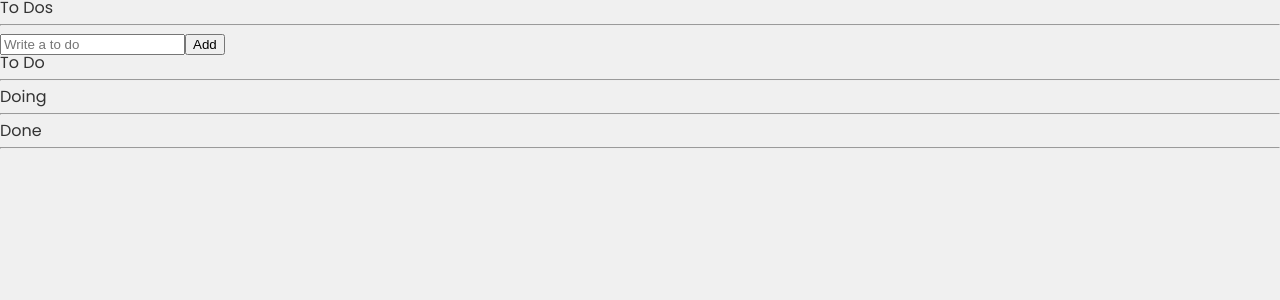
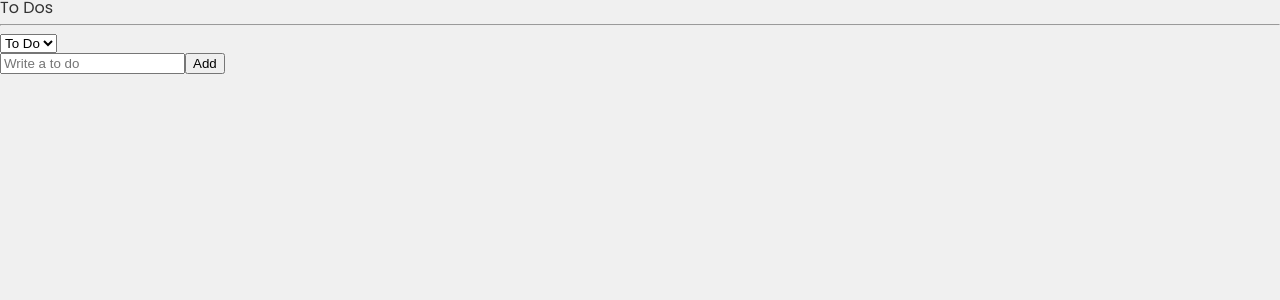
Before and after one commit to sbtiffanykim/to-do-app, a React (Vite) app: page / in a window 1280 px wide. Shown: the top 300 px of the page. Built offline with nearby package versions, Linux system fonts and the light colour scheme.

Commit message:
refactor: Show item based on its category

```diff
--- a/src/atoms.tsx
+++ b/src/atoms.tsx
@@ -5,6 +5,11 @@
   text: string;
   category: 'TO_DO' | 'DOING' | 'DONE';
 }
+
+export const categoryState = atom({
+  key: 'category',
+  default: 'TO_DO',
+});
 
 export const toDoState = atom<ITodo[]>({
   key: 'toDo',
@@ -15,10 +20,7 @@
   key: 'toDoSelector',
   get: ({ get }) => {
     const toDos = get(toDoState);
-    return [
-      toDos.filter((toDo) => toDo.category === 'TO_DO'),
-      toDos.filter((toDo) => toDo.category === 'DOING'),
-      toDos.filter((toDo) => toDo.category === 'DONE'),
-    ];
+    const category = get(categoryState);
+    return toDos.filter((toDo) => toDo.category === category);
   },
 });
--- a/src/components/ToDoList.tsx
+++ b/src/components/ToDoList.tsx
@@ -1,37 +1,31 @@
-import { useRecoilValue } from 'recoil';
-import { toDoSelector } from '../atoms';
+import { useRecoilState, useRecoilValue } from 'recoil';
+import { categoryState, toDoSelector } from '../atoms';
 import CreateToDo from './CreateToDo';
 import ToDo from './ToDo';
+import React from 'react';
 
 export default function ToDoList() {
-  const [toDo, doing, done] = useRecoilValue(toDoSelector);
-  console.log(toDo, doing, done);
+  const toDos = useRecoilValue(toDoSelector);
+  const [category, setCategory] = useRecoilState(categoryState);
+  const onInput = (event: React.FormEvent<HTMLSelectElement>) => {
+    setCategory(event.currentTarget.value);
+  };
+
+  console.log(toDos);
   return (
     <div>
       <h1>To Dos</h1>
       <hr />
+      <select onInput={onInput} value={category}>
+        <option value='TO_DO'>To Do</option>
+        <option value='DOING'>Doing</option>
+        <option value='DONE'>Done</option>
+      </select>
+
       <CreateToDo />
-      <h2>To Do</h2>
-      <ul>
-        {toDo.map((item) => (
-          <ToDo key={item.id} {...item} />
-        ))}
-      </ul>
-      <hr />
-      <h2>Doing</h2>
-      <ul>
-        {doing.map((item) => (
-          <ToDo key={item.id} {...item} />
-        ))}
-      </ul>
-      <hr />
-      <h2>Done</h2>
-      <ul>
-        {done.map((item) => (
-          <ToDo key={item.id} {...item} />
-        ))}
-      </ul>
-      <hr />
+      {toDos?.map((item) => (
+        <ToDo key={item.id} {...item} />
+      ))}
     </div>
   );
 }
```
